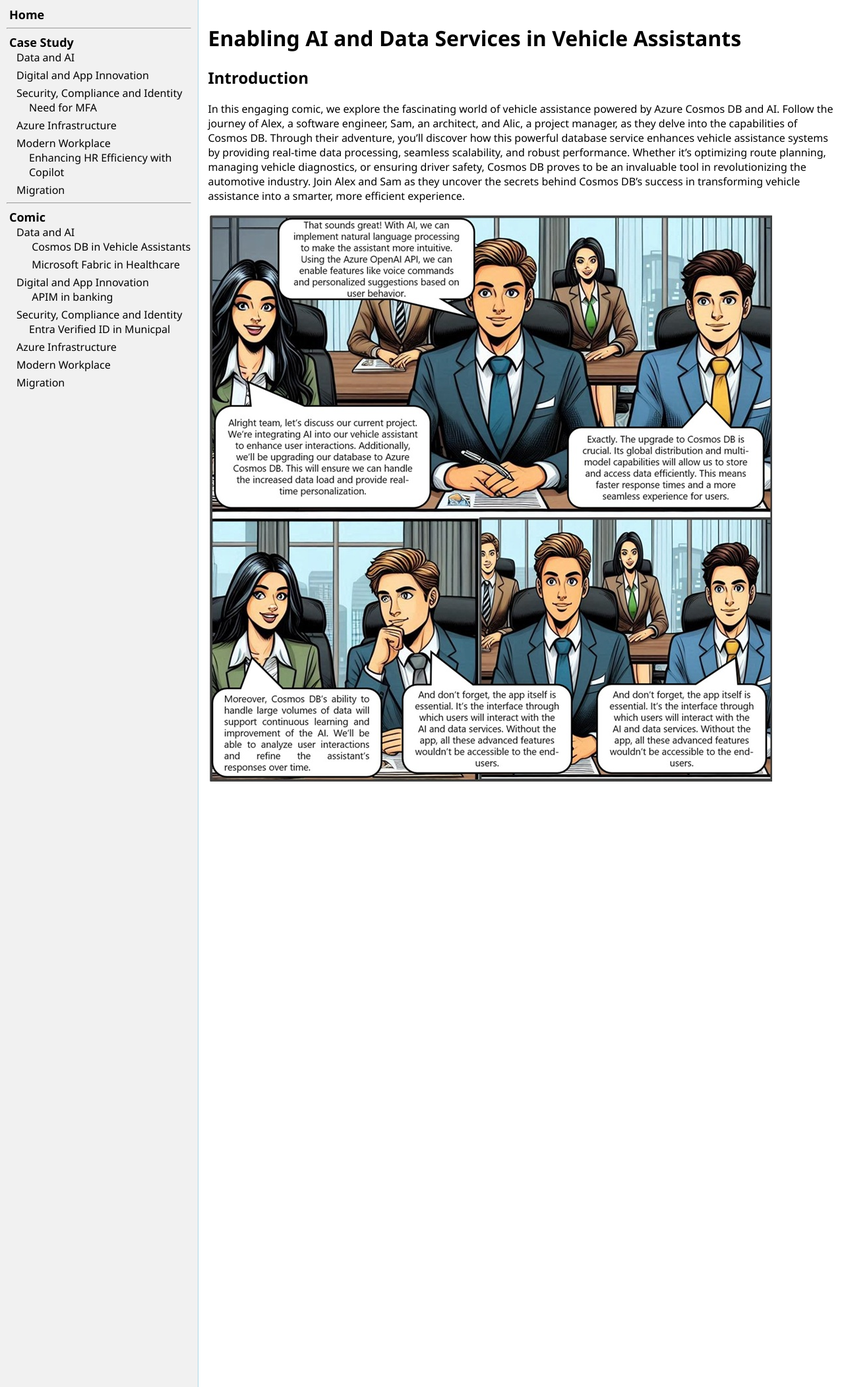
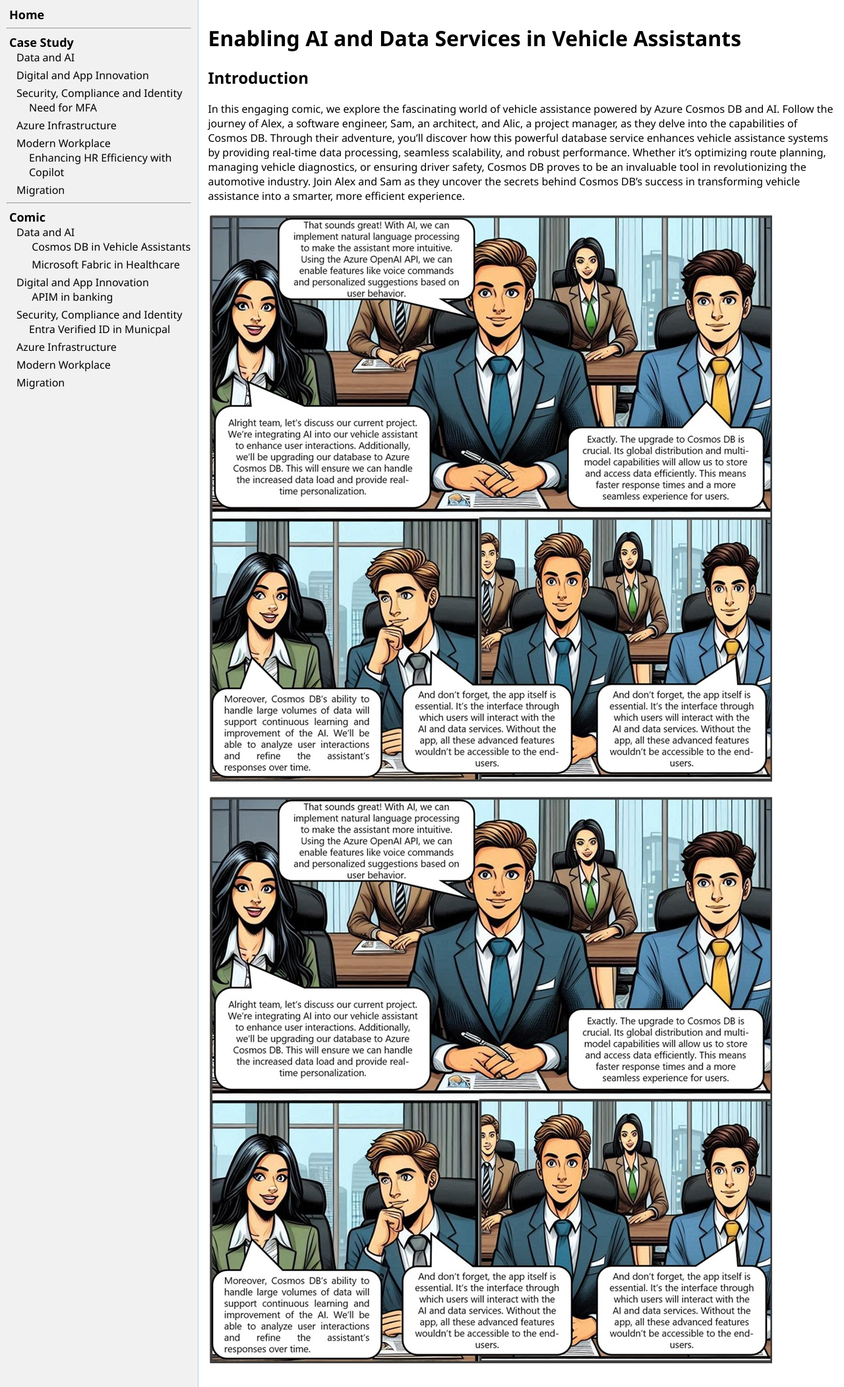
Before and after one commit to ningweinw/iengage, a Jekyll site: the page built from project-files/comic/Data and AI/Cosmosdb in vehicle assistant.md, in a window 1280 px wide. Shown: the whole page at 66% size. Built offline with Jekyll 4.4.1, drawn with Linux system fonts in a browser that asks for light colours.

Commit message:
Update Cosmosdb in vehicle assistant.md

```diff
--- a/project-files/comic/Data and AI/Cosmosdb in vehicle assistant.md
+++ b/project-files/comic/Data and AI/Cosmosdb in vehicle assistant.md
@@ -12,3 +12,7 @@
 In this engaging comic, we explore the fascinating world of vehicle assistance powered by Azure Cosmos DB and AI. Follow the journey of Alex, a software engineer, Sam, an architect, and Alic, a project manager, as they delve into the capabilities of Cosmos DB. Through their adventure, you'll discover how this powerful database service enhances vehicle assistance systems by providing real-time data processing, seamless scalability, and robust performance. Whether it's optimizing route planning, managing vehicle diagnostics, or ensuring driver safety, Cosmos DB proves to be an invaluable tool in revolutionizing the automotive industry. Join Alex and Sam as they uncover the secrets behind Cosmos DB's success in transforming vehicle assistance into a smarter, more efficient experience.
 
 ![img](./images/cosmos1.jpg)
+
+<a href="./images/cosmos1.jpg" download>
+  <img src="./images/cosmos1.jpg" alt="Cosmos DB in Vehicle Assistants">
+</a>
```
